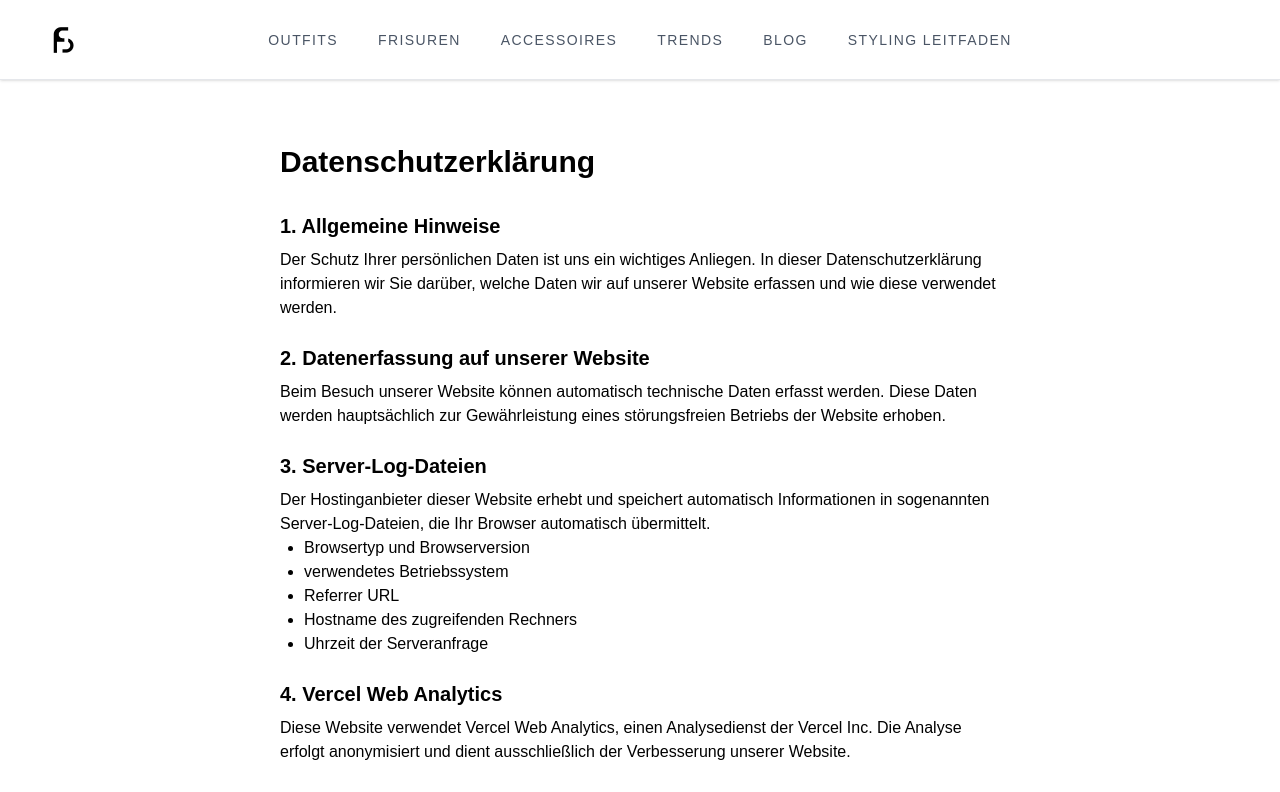
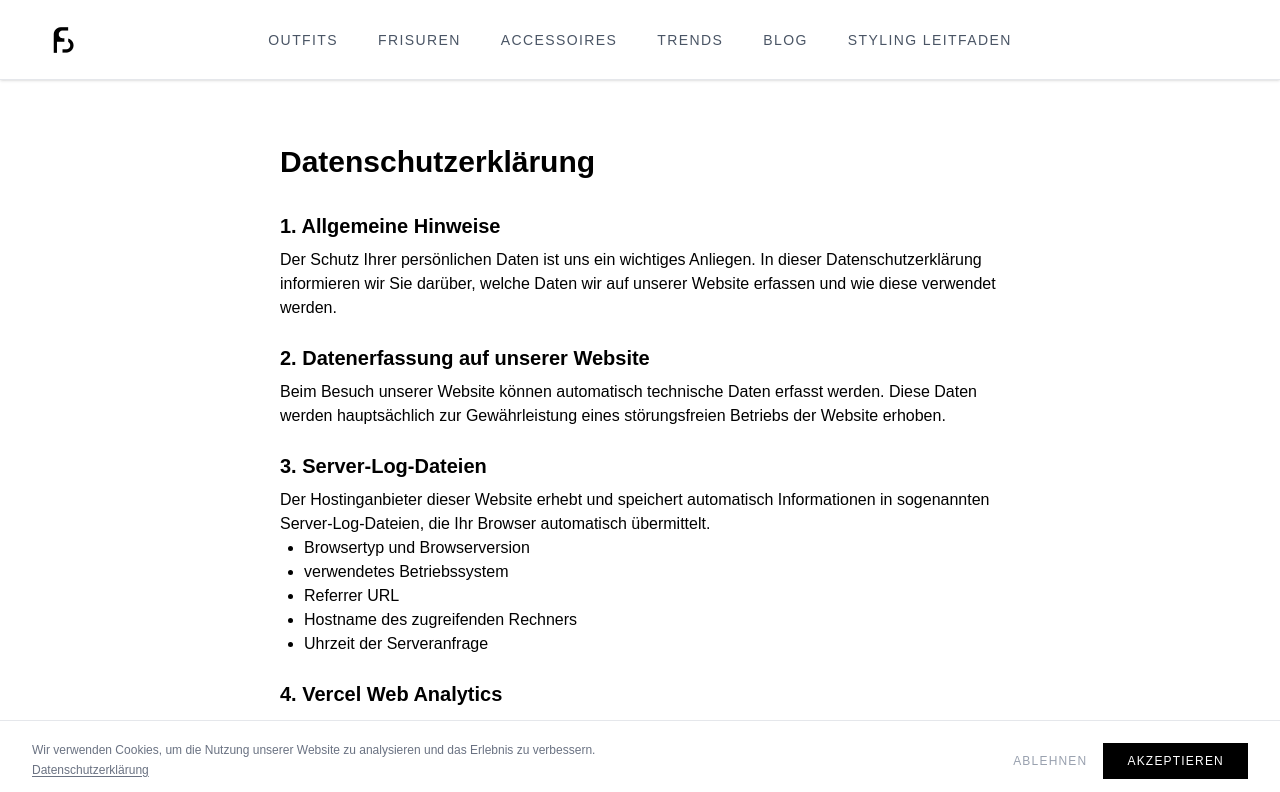
Before and after one commit to qrphy/stylefinden, a Next.js app: page /datenschutz in a window 1280 px wide. Shown: the top 792 px of the page. Built offline with nearby package versions, Linux system fonts and the light colour scheme.

Commit message:
feat(privacy): add DSGVO-compliant cookie consent banner

```diff
--- a/src/app/layout.tsx
+++ b/src/app/layout.tsx
@@ -4,6 +4,7 @@ import "./globals.css";
 import { Analytics } from "@vercel/analytics/next"
 import { SpeedInsights } from "@vercel/speed-insights/next"
 import GoogleAnalytics from "@/components/analytics/GoogleAnalytics"
+import CookieBanner from "@/components/analytics/CookieBanner"
 import Header from "@/components/layout/Header"
 import Footer from "@/components/layout/Footer"
 
@@ -75,6 +76,7 @@ export default function RootLayout({
         <Analytics />
         <SpeedInsights />
         <GoogleAnalytics />
+        <CookieBanner />
         <Footer />
       </body>
     </html>
--- /dev/null
+++ b/src/components/analytics/CookieBanner.tsx
@@ -0,0 +1,56 @@
+"use client"
+import { useState, useEffect } from "react"
+import Link from "next/link"
+
+const CONSENT_KEY = "sf_cookie_consent"
+
+export default function CookieBanner() {
+  const [visible, setVisible] = useState(false)
+
+  useEffect(() => {
+    if (localStorage.getItem(CONSENT_KEY) === null) setVisible(true)
+  }, [])
+
+  function accept() {
+    localStorage.setItem(CONSENT_KEY, "true")
+    window.dispatchEvent(new Event("sf_consent_granted"))
+    setVisible(false)
+  }
+
+  function decline() {
+    localStorage.setItem(CONSENT_KEY, "false")
+    setVisible(false)
+  }
+
+  if (!visible) return null
+
+  return (
+    <div className="fixed bottom-0 left-0 right-0 z-50 bg-white border-t border-gray-200 px-6 py-5 md:px-8">
+      <div className="max-w-7xl mx-auto flex flex-col sm:flex-row items-start sm:items-center justify-between gap-4">
+        <p className="text-xs text-gray-500 leading-relaxed max-w-2xl">
+          Wir verwenden Cookies, um die Nutzung unserer Website zu analysieren und das Erlebnis zu verbessern.{" "}
+          <Link
+            href="/datenschutz"
+            className="underline underline-offset-2 hover:text-black transition-colors duration-200"
+          >
+            Datenschutzerklärung
+          </Link>
+        </p>
+        <div className="flex items-center gap-4 shrink-0">
+          <button
+            onClick={decline}
+            className="text-xs tracking-widest uppercase text-gray-400 hover:text-black transition-colors duration-200"
+          >
+            Ablehnen
+          </button>
+          <button
+            onClick={accept}
+            className="text-xs tracking-widest uppercase bg-black text-white px-6 py-2.5 hover:bg-gray-800 transition-colors duration-200"
+          >
+            Akzeptieren
+          </button>
+        </div>
+      </div>
+    </div>
+  )
+}
--- a/src/components/analytics/GoogleAnalytics.tsx
+++ b/src/components/analytics/GoogleAnalytics.tsx
@@ -1,11 +1,28 @@
+"use client"
 import Script from "next/script"
+import { useState, useEffect } from "react"
+
+const GA_ID = "G-RQREQ7L05B"
+const CONSENT_KEY = "sf_cookie_consent"
 
 export default function GoogleAnalytics() {
+  const [consented, setConsented] = useState(false)
+
+  useEffect(() => {
+    if (localStorage.getItem(CONSENT_KEY) === "true") setConsented(true)
+
+    const handler = () => setConsented(true)
+    window.addEventListener("sf_consent_granted", handler)
+    return () => window.removeEventListener("sf_consent_granted", handler)
+  }, [])
+
+  if (!consented) return null
+
   return (
     <>
       <Script
         strategy="afterInteractive"
-              src={`https://www.googletagmanager.com/gtag/js?id=G-RQREQ7L05B`}
+        src={`https://www.googletagmanager.com/gtag/js?id=${GA_ID}`}
       />
       <Script
         id="gtag-init"
@@ -15,7 +32,7 @@ export default function GoogleAnalytics() {
             window.dataLayer = window.dataLayer || [];
             function gtag(){dataLayer.push(arguments);}
             gtag('js', new Date());
-                  gtag('config', 'G-RQREQ7L05B', {
+            gtag('config', '${GA_ID}', {
               page_path: window.location.pathname,
             });
           `,
```
Lines whose indentation alone changed are shown as unchanged.
